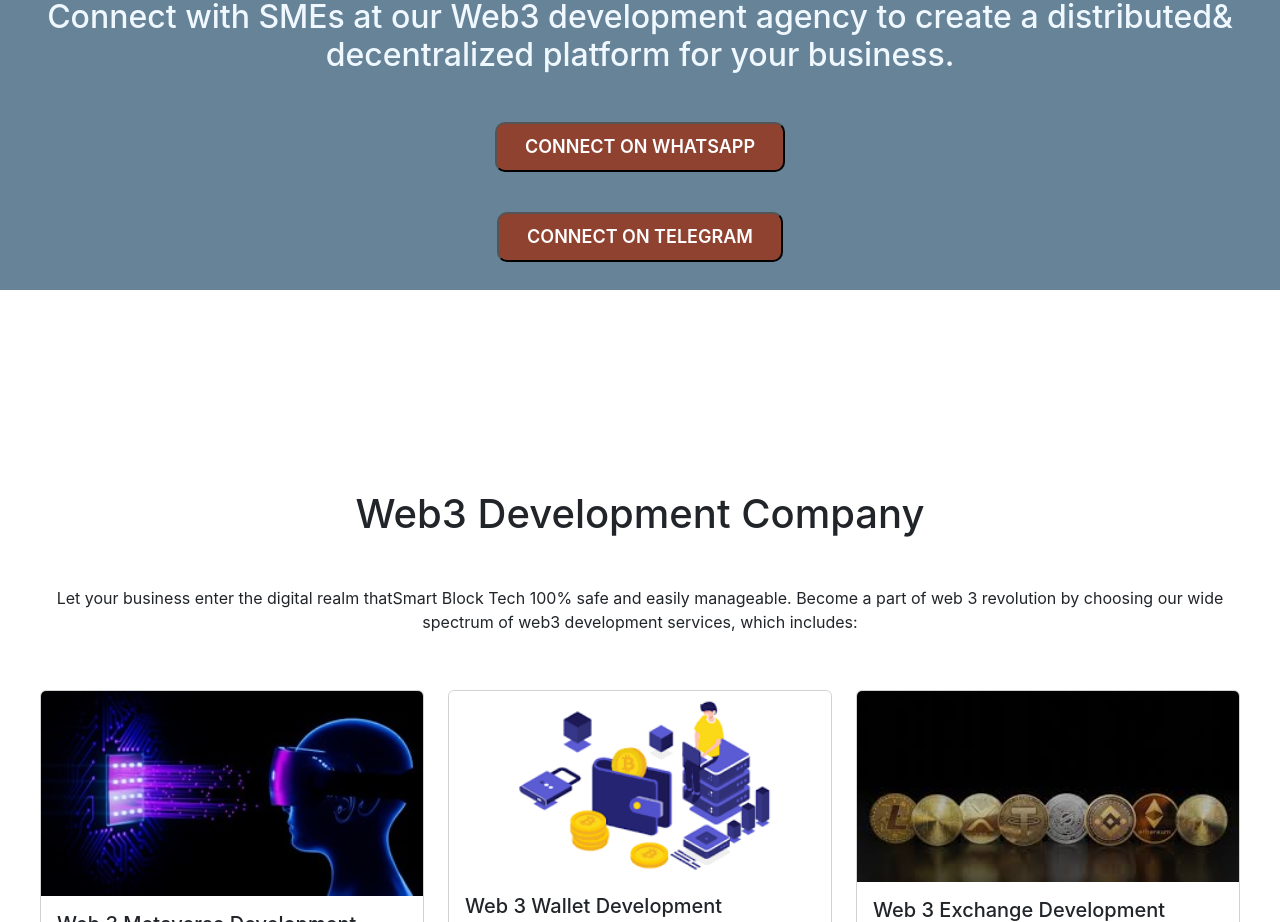
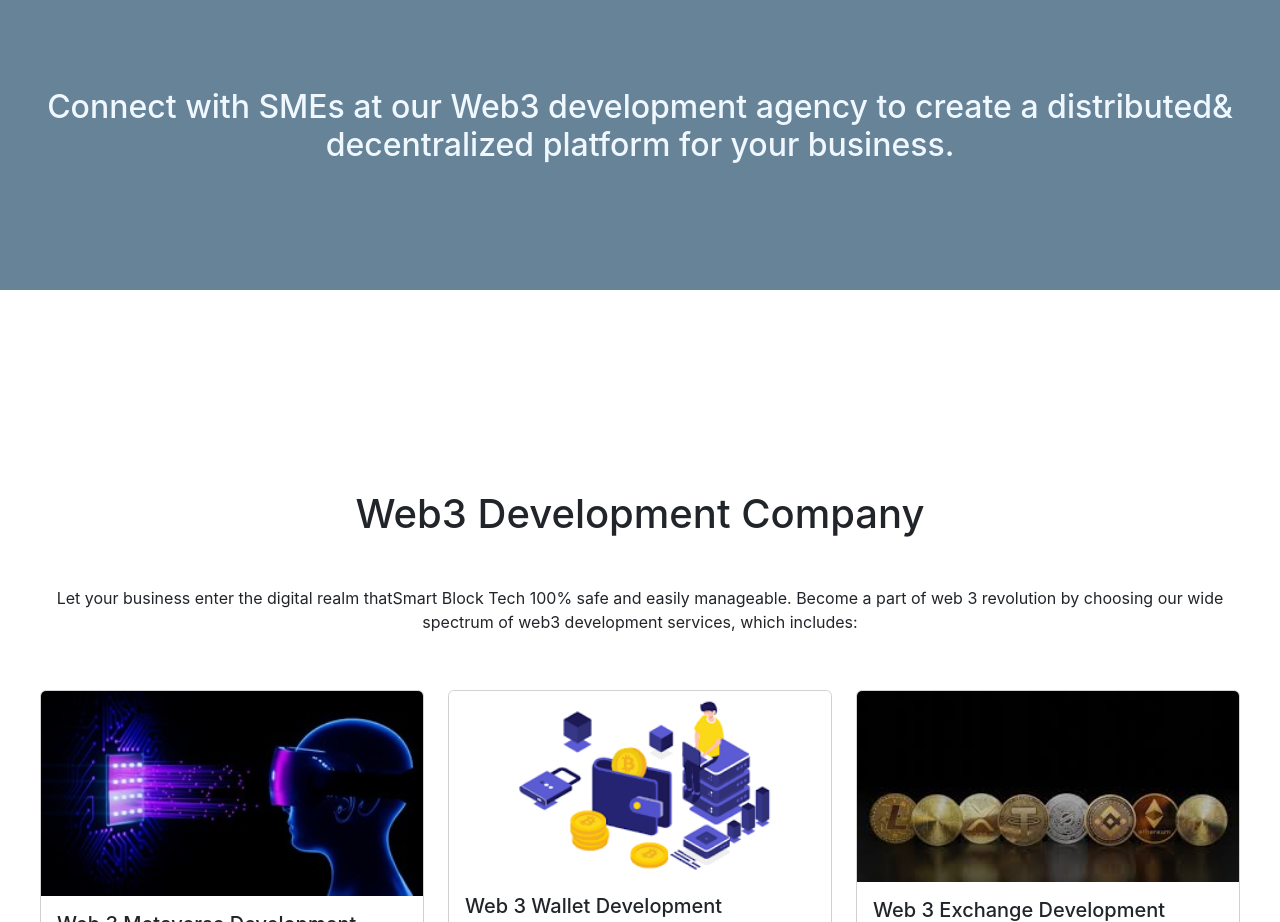
Before and after one commit to placeparks/Blockwise-tech, a React (Create React App) app: page /Web3 in a window 1280 px wide. Shown: the part 2340-3262 px from the top of the page. Built offline with nearby package versions, Linux system fonts and the light colour scheme.

Commit message:
Update BusinessToWeb3.js

```diff
--- a/src/components/Web3.0/BusinessToWeb3.js
+++ b/src/components/Web3.0/BusinessToWeb3.js
@@ -37,8 +37,7 @@ export default function BusinessToWeb3(){
 </div>
 <div className={styles.section2}>
 <h2>Connect with SMEs at our Web3 development agency to create a distributed& decentralized platform for your business.</h2>
-<button>CONNECT ON WHATSAPP</button>
-<button>CONNECT ON TELEGRAM</button>
+
 </div>
         </div>
         </>
```
